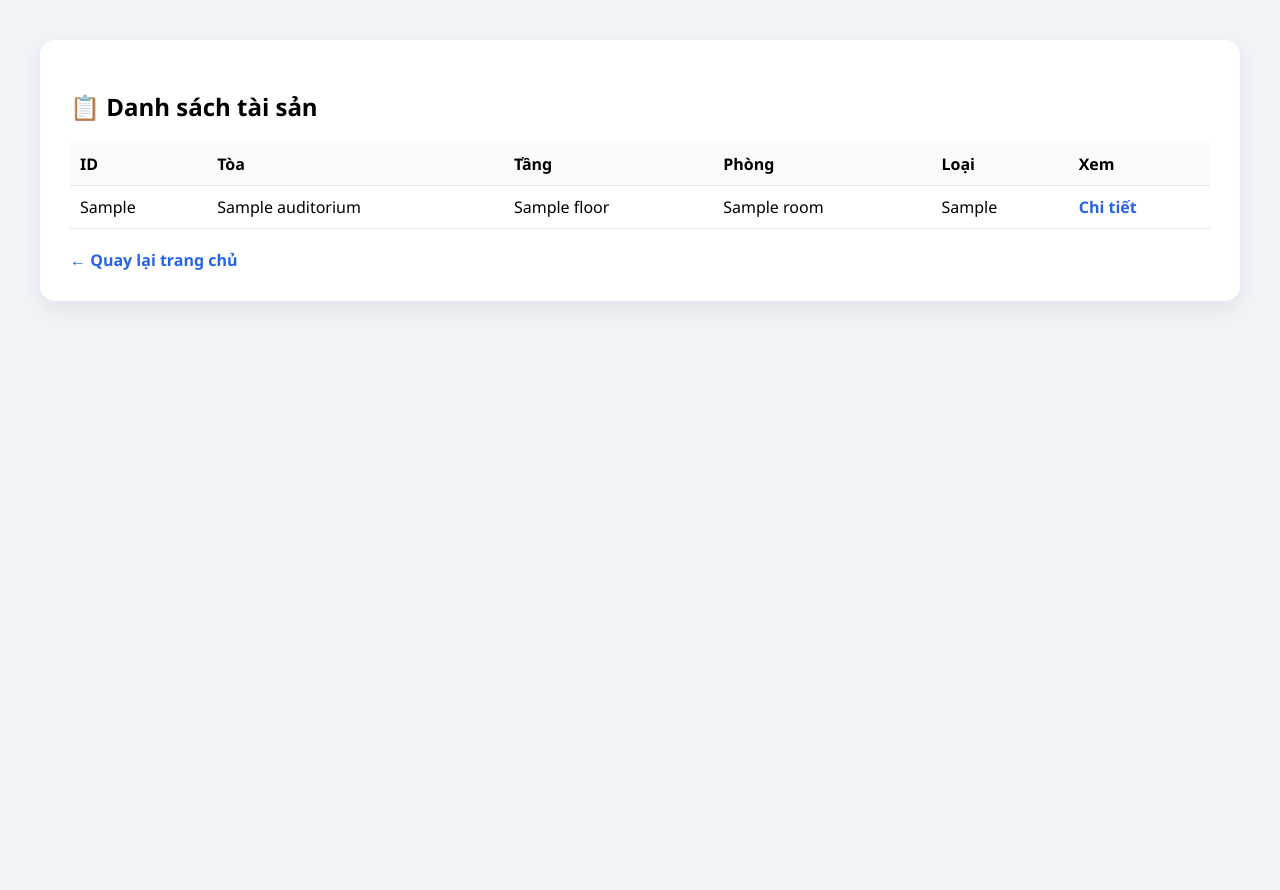
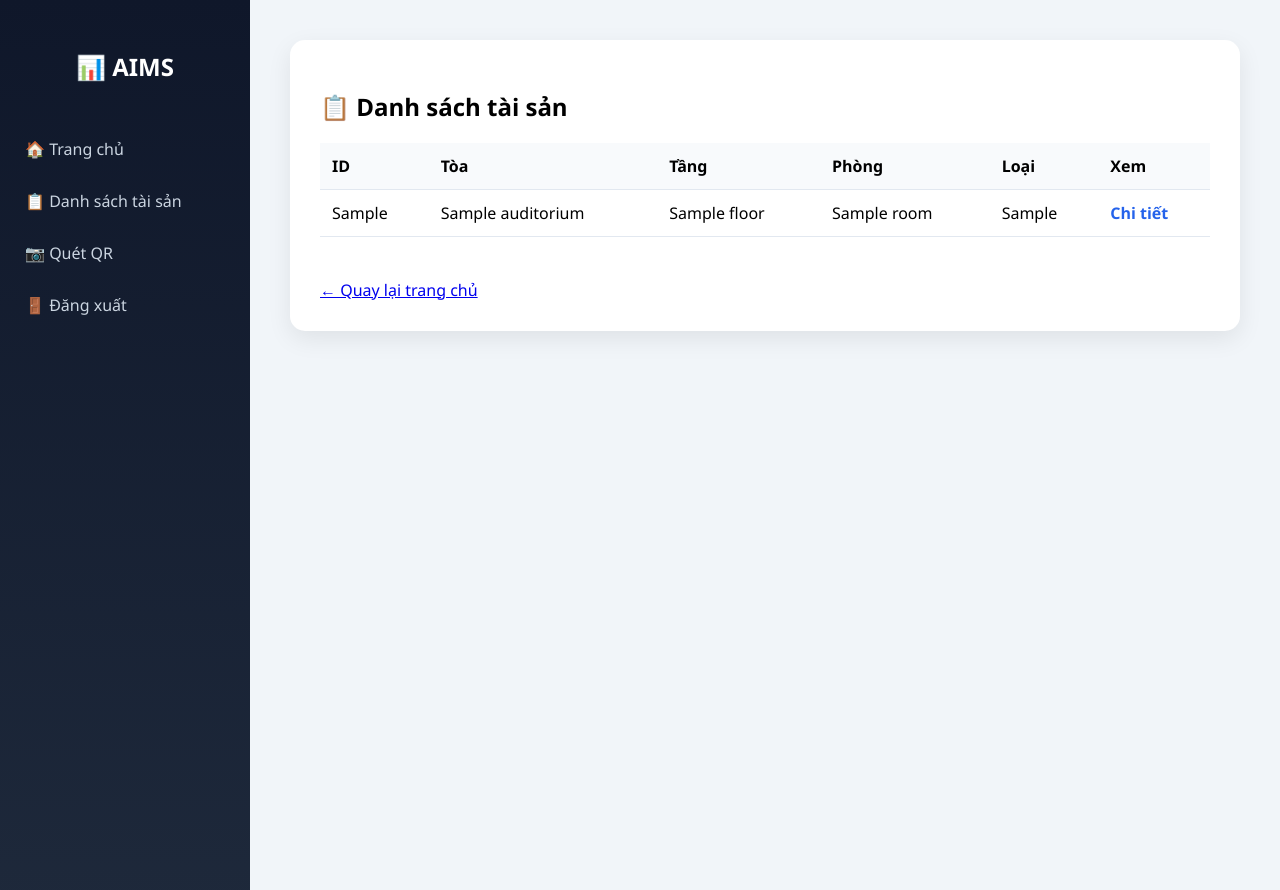
Before and after one commit to hoangan-mi/aims-demo, a Flask app: template templates/assets.html in a window 1280 px wide. Run offline with Flask 3, Linux system fonts and the light colour scheme; the template is opened without the code that fills it: most values are stand-ins (such as "Sample title", 1, 10 or a date in 2020).

Commit message:
Refactor assets.html with sidebar and content layout

```diff
--- a/templates/assets.html
+++ b/templates/assets.html
@@ -3,48 +3,120 @@
 <head>
 <meta charset="UTF-8">
 <title>Danh sách tài sản</title>
+
 <style>
+
 body{
-            font-family:Segoe UI;
+    margin:0;
+    font-family:"Segoe UI",Arial;
     background:#f1f5f9;
-            margin:0;
+}
+
+/* SIDEBAR */
+
+.sidebar{
+    width:250px;
+    height:100vh;
+    background:linear-gradient(180deg,#0f172a,#1e293b);
+    color:white;
+    position:fixed;
+    left:0;
+    top:0;
+    padding-top:30px;
+}
+
+.sidebar h2{
+    text-align:center;
+    margin-bottom:40px;
+}
+
+.sidebar a{
+    display:block;
+    padding:15px 25px;
+    color:#cbd5e1;
+    text-decoration:none;
+}
+
+.sidebar a:hover{
+    background:#334155;
+    color:white;
+}
+
+/* CONTENT */
+
+.content{
+    margin-left:250px;
     padding:40px;
 }
+
 .card{
     background:white;
     padding:30px;
     border-radius:15px;
     box-shadow:0 8px 25px rgba(0,0,0,0.08);
 }
+
+/* TABLE */
+
 table{
     width:100%;
     border-collapse:collapse;
 }
+
 th,td{
-            padding:10px;
+    padding:12px;
     border-bottom:1px solid #e2e8f0;
     text-align:left;
 }
+
 th{
     background:#f8fafc;
 }
-        a{
-            text-decoration:none;
+
+a.detail{
     color:#2563eb;
     font-weight:600;
+    text-decoration:none;
 }
+
+a.detail:hover{
+    text-decoration:underline;
+}
+
 .back{
     margin-top:20px;
     display:inline-block;
 }
+
 </style>
 </head>
+
 <body>
 
+<!-- SIDEBAR -->
+
+<div class="sidebar">
+
+<h2>📊 AIMS</h2>
+
+<a href="/">🏠 Trang chủ</a>
+<a href="/assets">📋 Danh sách tài sản</a>
+<a href="/scan">📷 Quét QR</a>
+<a href="/logout">🚪 Đăng xuất</a>
+
+</div>
+
+
+<!-- CONTENT -->
+
+<div class="content">
+
 <div class="card">
+
 <h2>📋 Danh sách tài sản</h2>
 
 <table>
+
 <tr>
 <th>ID</th>
 <th>Tòa</th>
@@ -55,20 +127,31 @@
 </tr>
 
 {% for id, asset in assets.items() %}
+
 <tr>
 <td>{{ asset["ID_assets"] }}</td>
 <td>{{ asset["Auditorium"] }}</td>
 <td>{{ asset["Floor"] }}</td>
 <td>{{ asset["Room"] }}</td>
 <td>{{ asset["Type_asset"] }}</td>
+
 <td>
-                <a href="/asset/{{ asset['ID_assets'] }}">Chi tiết</a>
+<a class="detail" href="/asset/{{ asset['ID_assets'] }}">
+Chi tiết
+</a>
 </td>
 </tr>
+
 {% endfor %}
+
 </table>
 
+<br>
+
 <a href="/" class="back">← Quay lại trang chủ</a>
+
+</div>
+
 </div>
 
 </body>
```
Lines whose indentation alone changed are shown as unchanged.
